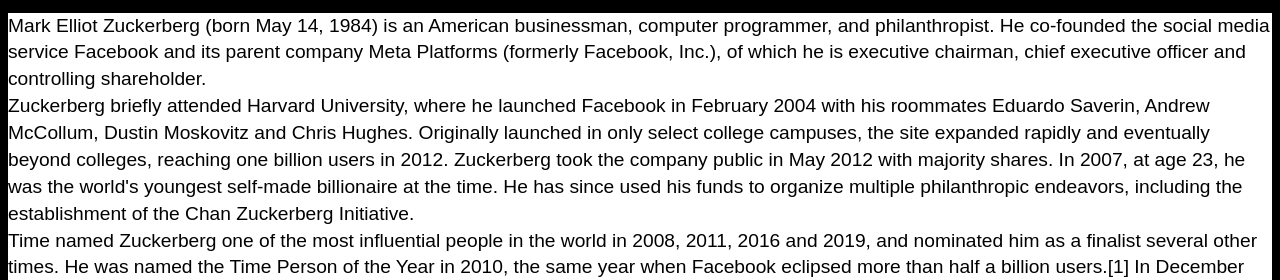
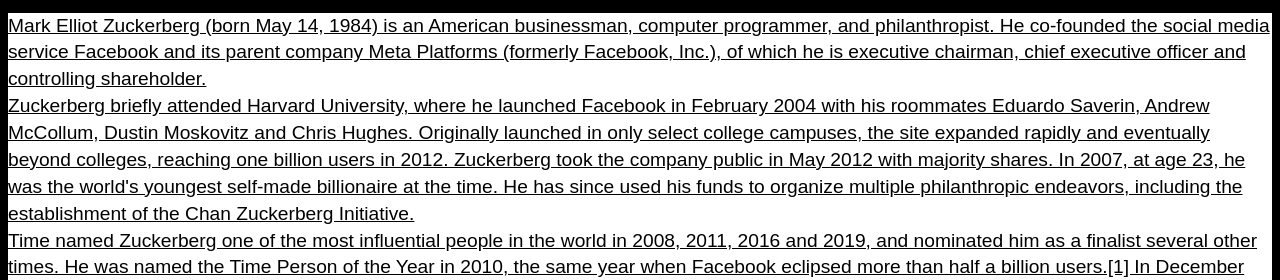
Before and after one commit to krisurbhi/OIBSIP_Task2, a plain HTML site: page index.html in a window 1280 px wide. In both pictures the pointer is over the element 640 px from the left and 774 px from the top of the page. Shown: the part 520-800 px from the top of the page. Drawn offline with Linux system fonts and the light colour scheme.

Commit message:
css updated

```diff
--- a/style.css
+++ b/style.css
@@ -60,6 +60,7 @@
 .bio>p {
     font-size: 1.2rem;
     line-height: 1.4;
+    text-decoration: none;
 }
 blockquote:hover {
     background-color: black;
@@ -69,6 +70,7 @@
 .bio>p:hover {
     background-color: white;
     color: black;
+    text-decoration: underline;
 }
 .bio>hr {
     margin-top: 2rem;
```
